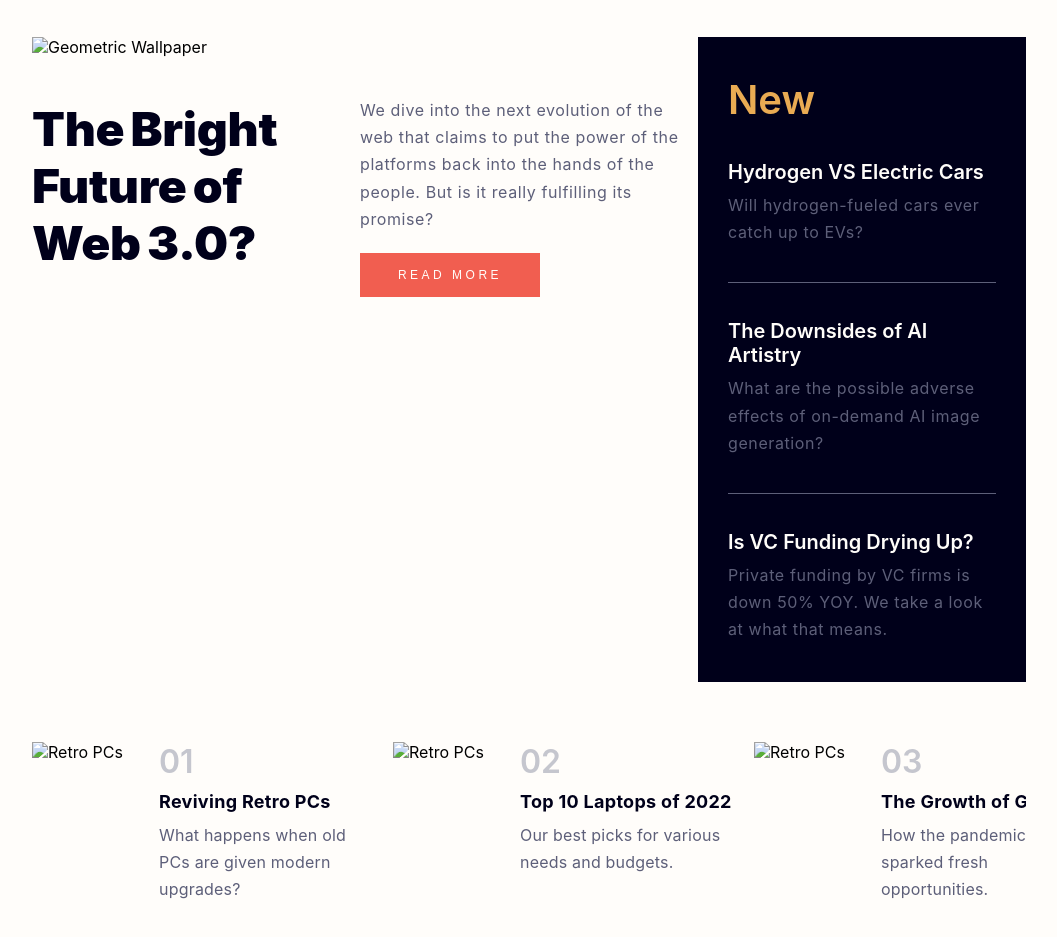
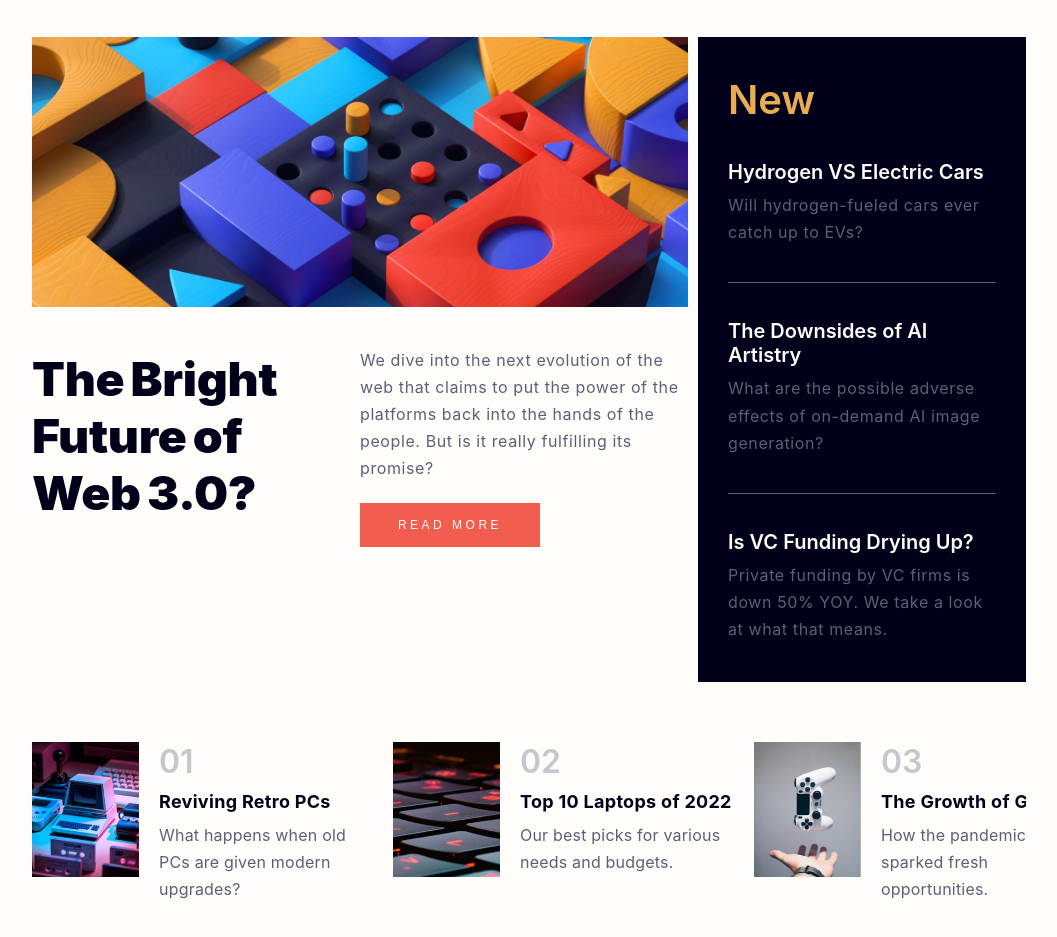
Before and after one commit to evanlyf12/news-homepage, a plain HTML site: page index.html in a window 1280 px wide. Shown: the part 107-1044 px from the top of the page, without its empty margins (111-1168 px from the left). Drawn offline with Linux system fonts and the light colour scheme; the site is published under a folder, as on GitHub Pages, so addresses that start at the root find nothing; a web font is replaced by a local one.

Commit message:
Fixed image links

```diff
--- a/index.html
+++ b/index.html
@@ -45,8 +45,8 @@
     </div>
     <section class="main-and-new-articles-container">
         <section>
-            <img src="/assets/images/image-web-3-mobile.jpg" alt="Geometric Wallpaper" class="main-article-img-mobile">
-            <img src="/assets/images/image-web-3-desktop.jpg" alt="Geometric Wallpaper" class="main-article-img-desktop">
+            <img src="assets/images/image-web-3-mobile.jpg" alt="Geometric Wallpaper" class="main-article-img-mobile">
+            <img src="assets/images/image-web-3-desktop.jpg" alt="Geometric Wallpaper" class="main-article-img-desktop">
             <div class="main-article">
                 <div class="main-article-title">The Bright Future of Web 3.0?</div>
                 <div class="main-article-text-container">
@@ -76,7 +76,7 @@
     </section>
     <section class="other-articles-section">
         <article class="other-article-card first-other-article-card">
-            <img src="/assets/images/image-retro-pcs.jpg" alt="Retro PCs">
+            <img src="assets/images/image-retro-pcs.jpg" alt="Retro PCs">
             <div class="other-article-text-container">
                 <div class="other-article-num">01</div>
                 <div class="other-article-title">Reviving Retro PCs</div>
@@ -84,7 +84,7 @@
             </div>
         </article>
         <article class="other-article-card">
-            <img src="/assets/images/image-top-laptops.jpg" alt="Retro PCs">
+            <img src="assets/images/image-top-laptops.jpg" alt="Retro PCs">
             <div class="other-article-text-container">
                 <div class="other-article-num">02</div>
                 <div class="other-article-title">Top 10 Laptops of 2022</div>
@@ -92,7 +92,7 @@
             </div>
         </article>
         <article class="other-article-card">
-            <img src="/assets/images/image-gaming-growth.jpg" alt="Retro PCs">
+            <img src="assets/images/image-gaming-growth.jpg" alt="Retro PCs">
             <div class="other-article-text-container">
                 <div class="other-article-num">03</div>
                 <div class="other-article-title">The Growth of Gaming</div>
```
